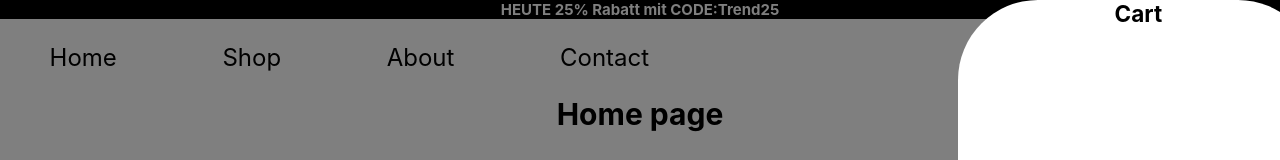
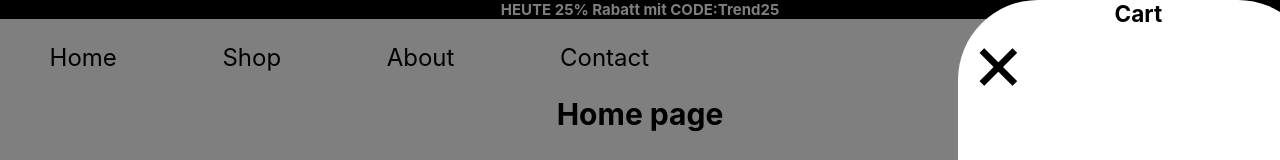
Before and after one commit to danielgen01/E-Commerce-Store-Multi-Page-ReactTS, a React (Create React App) app: page / in a window 1280 px wide. Shown: the top 160 px of the page. Built offline with nearby package versions, Linux system fonts and the light colour scheme.

Commit message:
add close cart button + function

```diff
--- a/src/components/Cart/Cart.css
+++ b/src/components/Cart/Cart.css
@@ -1,5 +1,6 @@
 .Cart{
     overflow: hidden;
+
 }
 
 .cart-background{
@@ -9,6 +10,7 @@
     width: 100%;
     background-color: rgba(0,0,0,0.5);
     overflow: hidden;
+
 
 }
 
@@ -20,4 +22,10 @@
     border-radius: 5rem;
     margin-right: -3%;
     overflow: hidden;
+
 }
+
+.bx-x{
+    font-size: 5rem;
+    cursor: pointer;
+}
--- a/src/components/Cart/Cart.tsx
+++ b/src/components/Cart/Cart.tsx
@@ -1,23 +1,23 @@
 import React, { useState } from 'react'
 import "./Cart.css"
+import useCart from '../../hooks/useCart';
 
 
 
 const Cart:React.FC = () => {
 
-    const [isCartOpen,setIsCartOpen] = useState<boolean>(false);
+    const {isCartOpen,toggleCart} = useCart();
 
-    const handleCartIconClick = () => {
-        setIsCartOpen(!isCartOpen);
-    }
+
 
 
   return (
-    <div className='Cart' >
+    <div className='Cart' style={{display: isCartOpen? "block" : "none"}}>
      <div className='cart-background'>
         <div className='cart-box'>
          <div className='cart-content'>
             <h2 style={{textAlign:"center"}}>Cart</h2>
+            <i className='bx bx-x' onClick={toggleCart}></i>
          </div>
 
         </div>
--- a/src/components/Navbar/Navbar.tsx
+++ b/src/components/Navbar/Navbar.tsx
@@ -1,9 +1,11 @@
 import React, { useState } from 'react'
 import './Navbar.css'
 import {Link,NavLink} from "react-router-dom" ;
+import useCart from '../../hooks/useCart';
 
 const Navbar:React.FC = () => {
 
+  const {isCartOpen,toggleCart} = useCart();
   const [isSearchIconClicked,setIsSearchIconClicked] = useState<boolean>(false);
 
   const handleSearchIconClick = () =>{
@@ -23,7 +25,7 @@ const Navbar:React.FC = () => {
       />
       <div className='nav-icons-ctn'>
       <i className='bx bx-search' title='search' onClick={handleSearchIconClick}></i>
-      <i className='bx bxs-shopping-bag'></i>
+      <i className='bx bxs-shopping-bag' onClick={toggleCart}></i>
       </div>
     </div>
   </>)
--- /dev/null
+++ b/src/hooks/useCart.tsx
@@ -0,0 +1,18 @@
+import React, {useState} from 'react'
+
+const useCart = () => {
+
+    const [isCartOpen,setIsCartOpen] = useState<boolean>(true);
+
+    const toggleCart = () => {
+        setIsCartOpen(!isCartOpen);
+    };
+
+  return {
+    isCartOpen,
+    toggleCart,
+
+  };
+};
+
+export default useCart
```
